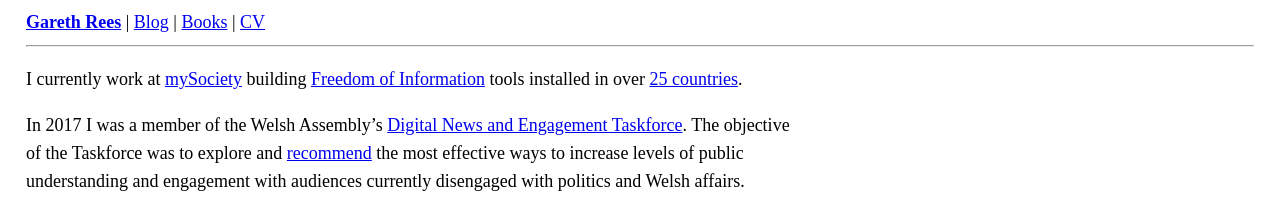
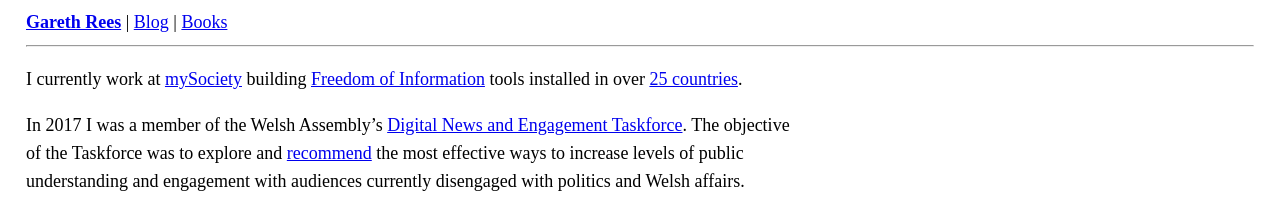
Before and after one commit to garethrees/garethrees.github.com, a Jekyll site: the page built from index.md, in a window 1280 px wide. Shown: the top 205 px of the page. Built offline with Jekyll 4.4.1, drawn with Linux system fonts in a browser that asks for light colours.

Commit message:
Remove CV
Very old and outdated

```diff
--- a/_includes/header.html
+++ b/_includes/header.html
@@ -2,8 +2,7 @@
   <div class="nav">
     <strong class="title"><a href="/" title="Home">Gareth Rees</a></strong> |
     <a href="/blog">Blog</a> |
-    <a href="/books">Books</a> |
-    <a href="/gareth-rees-cv.pdf">CV</a>
+    <a href="/books">Books</a>
   </div>
 </header>
 
```
Also changed, not shown: 1 other file.
